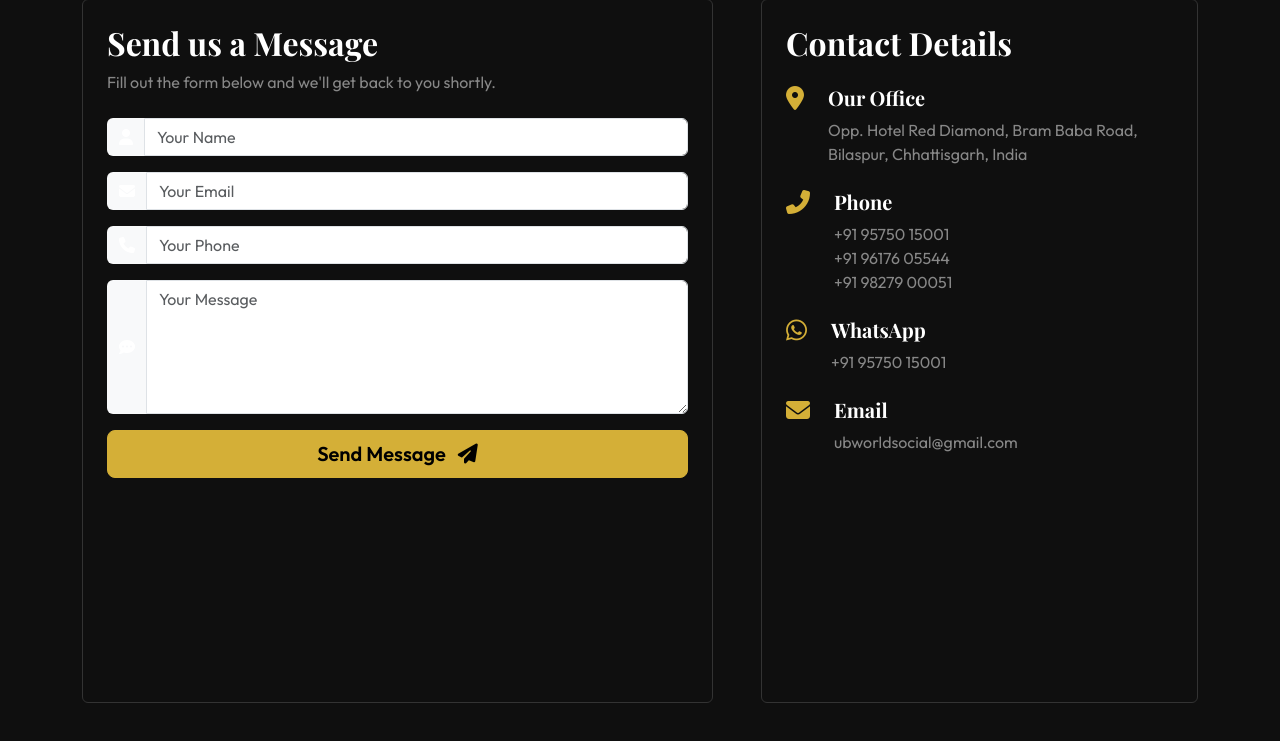
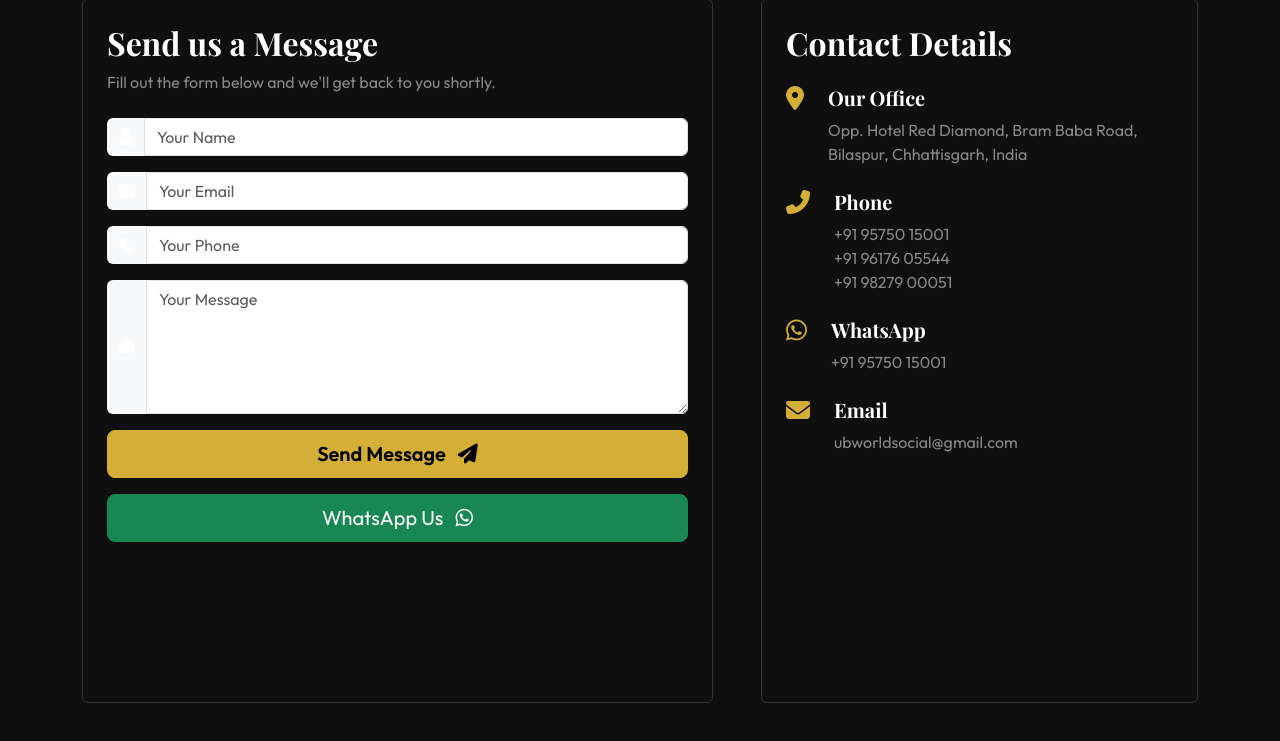
Before and after one commit to nikhildubey-23/ubworld, a Flask app: page /contact in a window 1280 px wide. Shown: the part 505-1246 px from the top of the page. Run offline with Flask 3, Linux system fonts and the light colour scheme; some libraries are stand-ins or nearby versions; some web fonts are replaced.

Commit message:
adding whatsapp feature

```diff
--- a/templates/contact.html
+++ b/templates/contact.html
@@ -45,6 +45,7 @@
                         </div>
 
                         <button type="submit" class="btn btn-accent w-100 btn-lg">Send Message <i class="fas fa-paper-plane ms-2"></i></button>
+                        <a href="https://wa.me/7389595007" target="_blank" class="btn btn-success w-100 btn-lg mt-3">WhatsApp Us <i class="fab fa-whatsapp ms-2"></i></a>
                     </form>
                 </div>
             </div>
```
